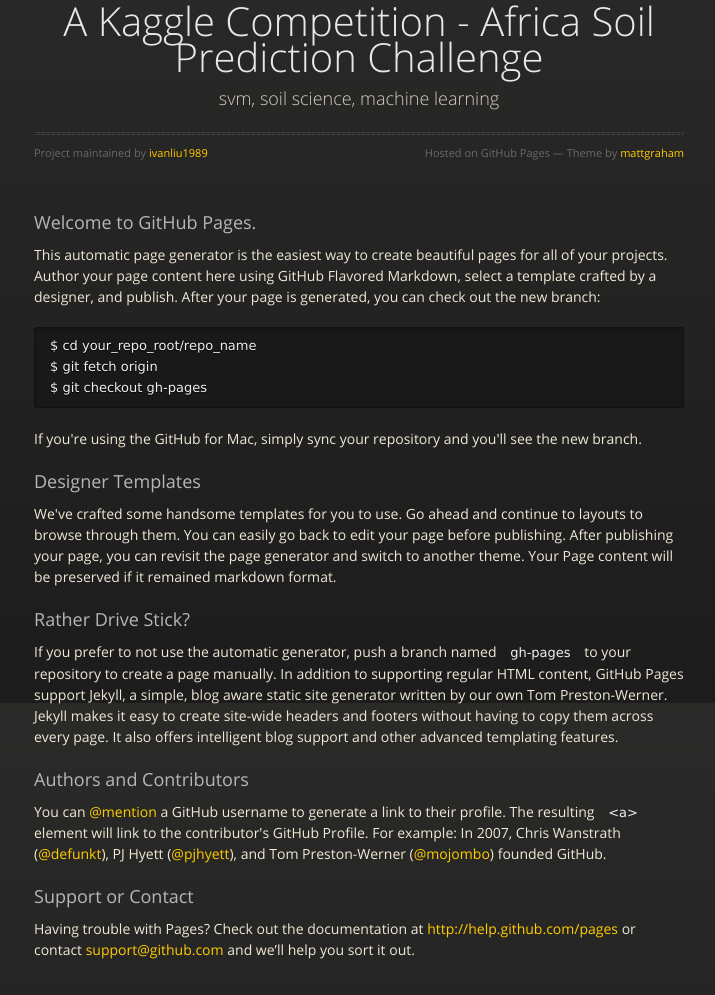
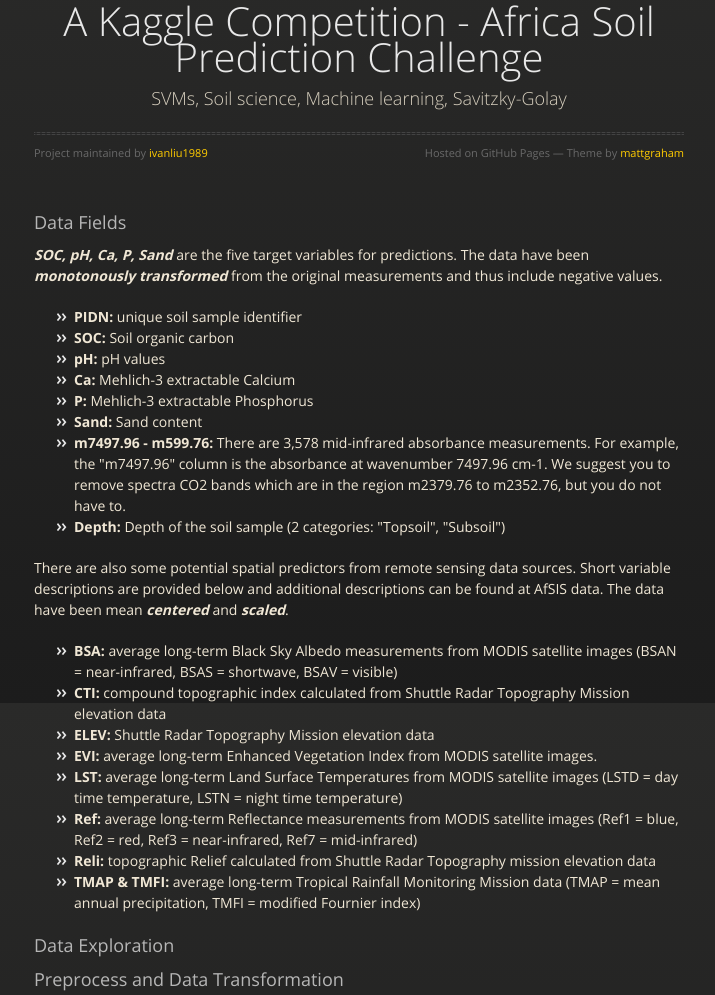
Before and after one commit to ivanliu1989/Afr-Soil-Prediction, a plain HTML site: page index.html in a window 1280 px wide. Shown: the part 97-1092 px from the top of the page, without its empty margins (281-996 px from the left). Drawn offline with nearby package versions, Linux system fonts and the light colour scheme.

```diff
--- a/index.html
+++ b/index.html
@@ -32,43 +32,63 @@
       <section>
         <div id="title">
           <h1>A Kaggle Competition - Africa Soil Prediction Challenge</h1>
-          <p>svm, soil science, machine learning</p>
+          <p>SVMs, Soil science, Machine learning, Savitzky-Golay</p>
           <hr>
           <span class="credits left">Project maintained by <a href="https://github.com/ivanliu1989">ivanliu1989</a></span>
           <span class="credits right">Hosted on GitHub Pages &mdash; Theme by <a href="https://twitter.com/michigangraham">mattgraham</a></span>
         </div>
 
         <h3>
-<a name="welcome-to-github-pages" class="anchor" href="#welcome-to-github-pages"><span class="octicon octicon-link"></span></a>Welcome to GitHub Pages.</h3>
+<a name="data-fields" class="anchor" href="#data-fields"><span class="octicon octicon-link"></span></a>Data Fields</h3>
 
-<p>This automatic page generator is the easiest way to create beautiful pages for all of your projects. Author your page content here using GitHub Flavored Markdown, select a template crafted by a designer, and publish. After your page is generated, you can check out the new branch:</p>
+<p><strong><em>SOC, pH, Ca, P, Sand</em></strong> are the five target variables for predictions. The data have been <strong><em>monotonously transformed</em></strong> from the original measurements and thus include negative values. </p>
 
-<pre><code>$ cd your_repo_root/repo_name
-$ git fetch origin
-$ git checkout gh-pages
-</code></pre>
+<ul>
+<li>
+<strong>PIDN:</strong> unique soil sample identifier</li>
+<li>
+<strong>SOC:</strong> Soil organic carbon</li>
+<li>
+<strong>pH:</strong> pH values</li>
+<li>
+<strong>Ca:</strong> Mehlich-3 extractable Calcium</li>
+<li>
+<strong>P:</strong> Mehlich-3 extractable Phosphorus</li>
+<li>
+<strong>Sand:</strong> Sand content </li>
+<li>
+<strong>m7497.96 - m599.76:</strong> There are 3,578 mid-infrared absorbance measurements. For example, the "m7497.96" column is the absorbance at wavenumber 7497.96 cm-1. We suggest you to remove spectra CO2 bands which are in the region m2379.76 to m2352.76, but you do not have to.</li>
+<li>
+<strong>Depth:</strong> Depth of the soil sample (2 categories: "Topsoil", "Subsoil")</li>
+</ul><p>There are also some potential spatial predictors from remote sensing data sources. Short variable descriptions are provided below and additional descriptions can be found at AfSIS data. The data have been mean <strong><em>centered</em></strong> and <strong><em>scaled</em></strong>.</p>
 
-<p>If you're using the GitHub for Mac, simply sync your repository and you'll see the new branch.</p>
+<ul>
+<li>
+<strong>BSA:</strong> average long-term Black Sky Albedo measurements from MODIS satellite images (BSAN = near-infrared, BSAS = shortwave, BSAV = visible)</li>
+<li>
+<strong>CTI:</strong> compound topographic index calculated from Shuttle Radar Topography Mission elevation data</li>
+<li>
+<strong>ELEV:</strong> Shuttle Radar Topography Mission elevation data</li>
+<li>
+<strong>EVI:</strong> average long-term Enhanced Vegetation Index from MODIS satellite images.</li>
+<li>
+<strong>LST:</strong> average long-term Land Surface Temperatures from MODIS satellite images (LSTD = day time temperature, LSTN = night time temperature)</li>
+<li>
+<strong>Ref:</strong> average long-term Reflectance measurements from MODIS satellite images (Ref1 = blue, Ref2 = red, Ref3 = near-infrared, Ref7 = mid-infrared)</li>
+<li>
+<strong>Reli:</strong> topographic Relief calculated from Shuttle Radar Topography mission elevation data</li>
+<li>
+<strong>TMAP &amp; TMFI:</strong> average long-term Tropical Rainfall Monitoring Mission data (TMAP = mean annual precipitation, TMFI = modified Fournier index)</li>
+</ul><h3>
+<a name="data-exploration" class="anchor" href="#data-exploration"><span class="octicon octicon-link"></span></a>Data Exploration</h3>
 
 <h3>
-<a name="designer-templates" class="anchor" href="#designer-templates"><span class="octicon octicon-link"></span></a>Designer Templates</h3>
-
-<p>We've crafted some handsome templates for you to use. Go ahead and continue to layouts to browse through them. You can easily go back to edit your page before publishing. After publishing your page, you can revisit the page generator and switch to another theme. Your Page content will be preserved if it remained markdown format.</p>
-
-<h3>
-<a name="rather-drive-stick" class="anchor" href="#rather-drive-stick"><span class="octicon octicon-link"></span></a>Rather Drive Stick?</h3>
-
-<p>If you prefer to not use the automatic generator, push a branch named <code>gh-pages</code> to your repository to create a page manually. In addition to supporting regular HTML content, GitHub Pages support Jekyll, a simple, blog aware static site generator written by our own Tom Preston-Werner. Jekyll makes it easy to create site-wide headers and footers without having to copy them across every page. It also offers intelligent blog support and other advanced templating features.</p>
+<a name="preprocess-and-data-transformation" class="anchor" href="#preprocess-and-data-transformation"><span class="octicon octicon-link"></span></a>Preprocess and Data Transformation</h3>
 
 <h3>
 <a name="authors-and-contributors" class="anchor" href="#authors-and-contributors"><span class="octicon octicon-link"></span></a>Authors and Contributors</h3>
 
 <p>You can <a href="https://github.com/blog/821" class="user-mention">@mention</a> a GitHub username to generate a link to their profile. The resulting <code>&lt;a&gt;</code> element will link to the contributor's GitHub Profile. For example: In 2007, Chris Wanstrath (<a href="https://github.com/defunkt" class="user-mention">@defunkt</a>), PJ Hyett (<a href="https://github.com/pjhyett" class="user-mention">@pjhyett</a>), and Tom Preston-Werner (<a href="https://github.com/mojombo" class="user-mention">@mojombo</a>) founded GitHub.</p>
-
-<h3>
-<a name="support-or-contact" class="anchor" href="#support-or-contact"><span class="octicon octicon-link"></span></a>Support or Contact</h3>
-
-<p>Having trouble with Pages? Check out the documentation at <a href="http://help.github.com/pages">http://help.github.com/pages</a> or contact <a href="mailto:support@github.com">support@github.com</a> and we’ll help you sort it out.</p>
       </section>
 
     </div>
```
Also changed, not shown: params.json (+1 -1 lines).
